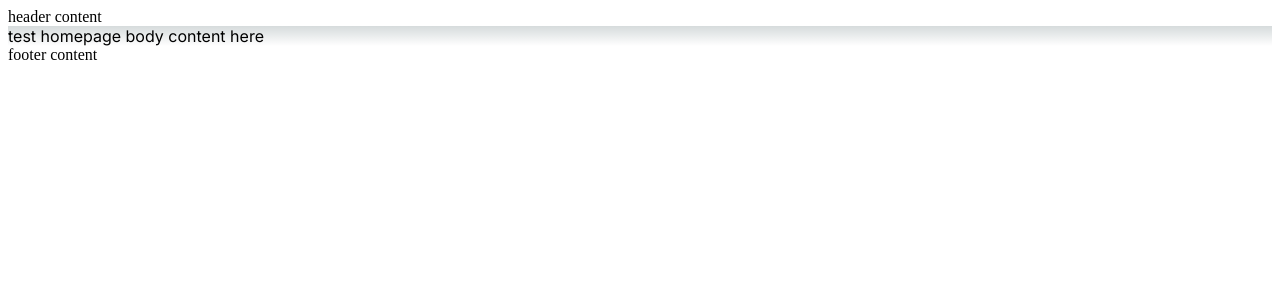
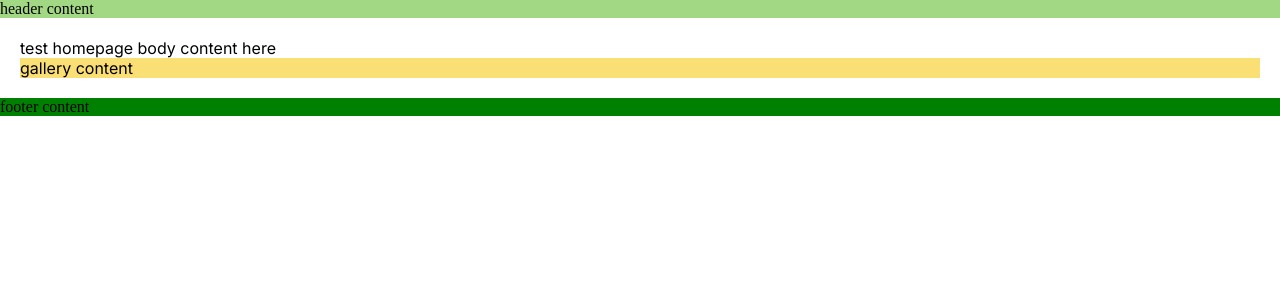
Before and after one commit to taylorblankenship/coding-assessment, a Next.js app: page / in a window 1280 px wide. Shown: the top 300 px of the page. Built offline with nearby package versions, Linux system fonts and the light colour scheme.

Commit message:
additional setup

```diff
--- /dev/null
+++ b/src/components/Gallery/Gallery.module.css
@@ -0,0 +1,4 @@
+.gallery_container {
+  display: flex;
+  background-color: var(--yellow-hex);
+}
--- /dev/null
+++ b/src/components/Gallery/Gallery.tsx
@@ -0,0 +1,11 @@
+import styles from "./Gallery.module.css";
+
+const Gallery = () => {
+  return (
+    <div className={styles.gallery_container}>
+      <div>gallery content</div>
+    </div>
+  );
+};
+
+export default Gallery;
--- /dev/null
+++ b/src/global-styles/styles.css
@@ -0,0 +1,32 @@
+:root {
+  --yellow-hex: #fadf75;
+  --orange-hex: #f3a468;
+  --blue-hex: #90aff4;
+  --green-hex: #a2d883;
+  --charcoal-hex: #3b4248;
+}
+
+/* @media (prefers-color-scheme: dark) {
+  :root {
+    --foreground-rgb: 255, 255, 255;
+    --background-start-rgb: 0, 0, 0;
+    --background-end-rgb: 0, 0, 0;
+  }
+} */
+
+header {
+  background-color: var(--green-hex);
+}
+
+footer {
+  background-color: green;
+}
+
+main {
+  margin: 20px;
+}
+
+body {
+  padding: 0;
+  margin: 0;
+}
--- a/src/pages/_app.tsx
+++ b/src/pages/_app.tsx
@@ -1,4 +1,4 @@
-import "@/styles/globals.css";
+import "@/global-styles/styles.css";
 import type { AppProps } from "next/app";
 
 export default function App({ Component, pageProps }: AppProps) {
--- a/src/pages/_document.tsx
+++ b/src/pages/_document.tsx
@@ -1,5 +1,5 @@
-import Footer from "@/components/footer/footer";
-import Header from "@/components/header/header";
+import Footer from "@/components/layout/Footer/Footer";
+import Header from "@/components/layout/Header/Header";
 import { Html, Head, Main, NextScript } from "next/document";
 
 export default function Document() {
--- a/src/pages/index.tsx
+++ b/src/pages/index.tsx
@@ -1,12 +1,16 @@
+import Gallery from "@/components/Gallery/Gallery";
 import { Inter } from "next/font/google";
 
 const inter = Inter({ subsets: ["latin"] }); //todo font
 
 export default function Home() {
   return (
-    <main className={`${inter.className}`}>
-      test homepage body content here
-    </main>
+    <>
+      <main className={`${inter.className}`}>
+        test homepage body content here
+        <Gallery />
+      </main>
+    </>
   );
   2;
 }
--- a/src/styles/globals.css
+++ /dev/null
@@ -1,23 +0,0 @@
-:root {
-  --foreground-rgb: 0, 0, 0;
-  --background-start-rgb: 214, 219, 220;
-  --background-end-rgb: 255, 255, 255;
-}
-
-/* @media (prefers-color-scheme: dark) {
-  :root {
-    --foreground-rgb: 255, 255, 255;
-    --background-start-rgb: 0, 0, 0;
-    --background-end-rgb: 0, 0, 0;
-  }
-} */
-
-main {
-  color: rgb(var(--foreground-rgb));
-  background: linear-gradient(
-      to bottom,
-      transparent,
-      rgb(var(--background-end-rgb))
-    )
-    rgb(var(--background-start-rgb));
-}
```
Also changed, not shown: src/components/footer/footer.css (deleted), src/components/header/header.css (deleted), src/components/layout/Footer/Footer.tsx (renamed from src/components/footer/footer.tsx), src/components/layout/Header/Header.tsx (renamed from src/components/header/header.tsx).
